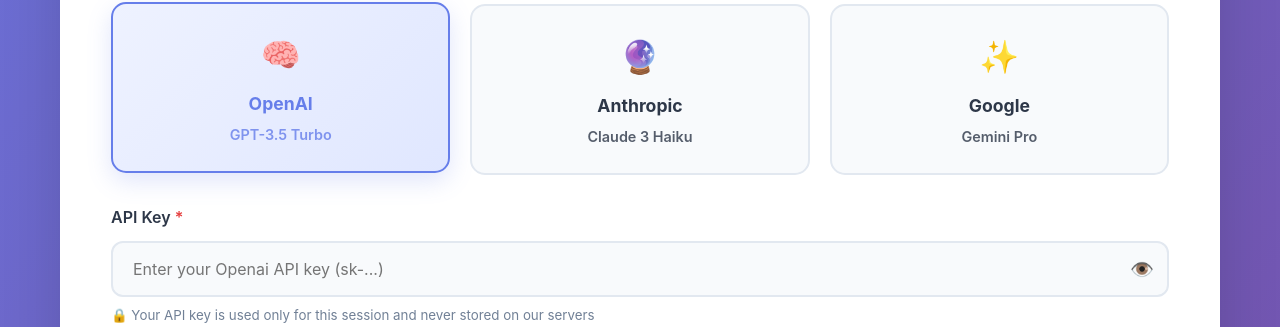
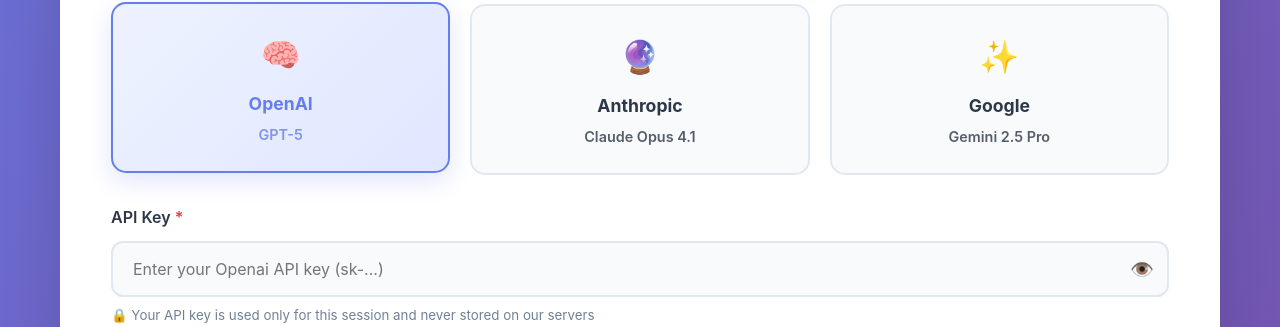
Before and after one commit to Sudip-06/Auto-PPT-Generator, a Flask app: page / in a window 1280 px wide. Shown: the part 1226-1553 px from the top of the page. Run offline with Flask 3, Linux system fonts and the light colour scheme.

Commit message:
Update index.html

```diff
--- a/templates/index.html
+++ b/templates/index.html
@@ -674,19 +674,19 @@ Tip: Use headers (# ## ###) to structure your content - they'll become slide tit
                             <input type="radio" name="provider" value="openai" checked>
                             <span class="provider-logo">🧠</span>
                             <div class="provider-name">OpenAI</div>
-                            <div class="provider-model">GPT-3.5 Turbo</div>
+                            <div class="provider-model">GPT-5</div>
                         </label>
                         <label class="provider-option">
                             <input type="radio" name="provider" value="anthropic">
                             <span class="provider-logo">🔮</span>
                             <div class="provider-name">Anthropic</div>
-                            <div class="provider-model">Claude 3 Haiku</div>
+                            <div class="provider-model">Claude Opus 4.1</div>
                         </label>
                         <label class="provider-option">
                             <input type="radio" name="provider" value="google">
                             <span class="provider-logo">✨</span>
                             <div class="provider-name">Google</div>
-                            <div class="provider-model">Gemini Pro</div>
+                            <div class="provider-model">Gemini 2.5 Pro</div>
                         </label>
                     </div>
                     <div class="input-group">
```
